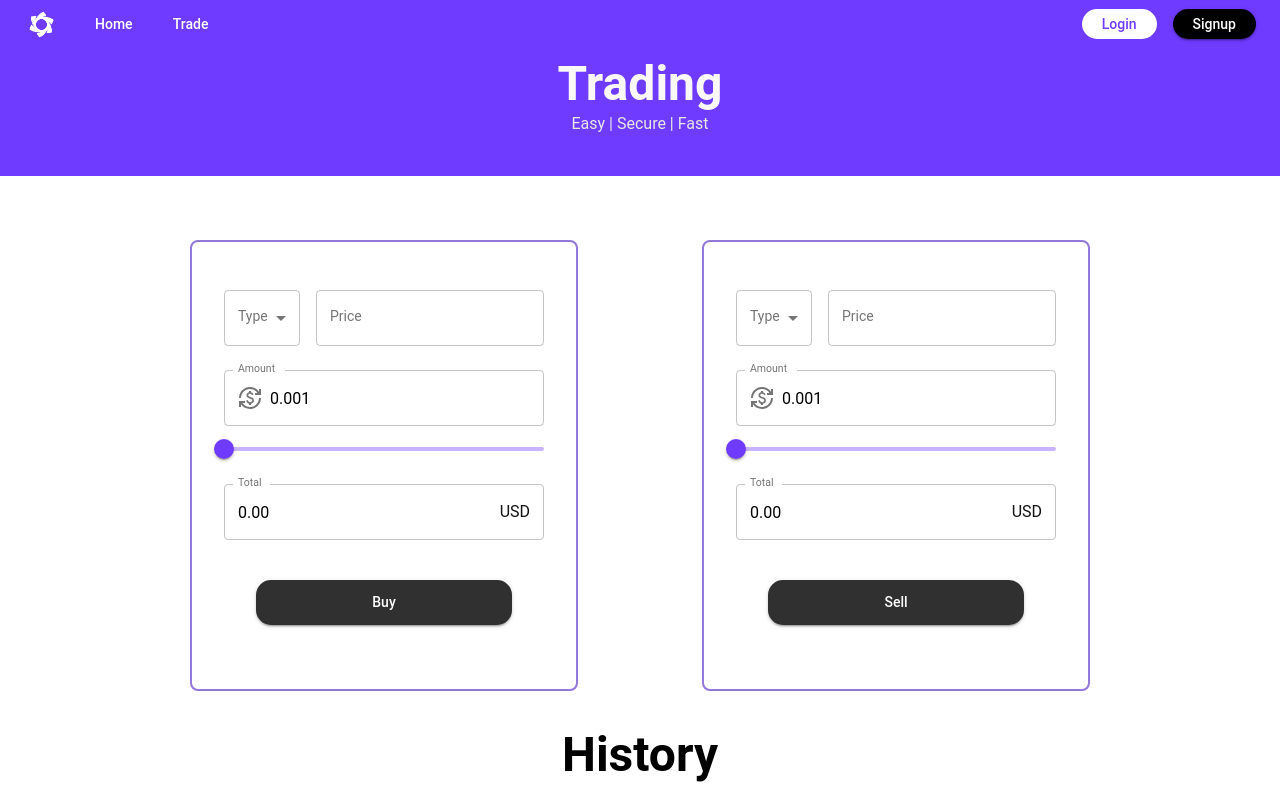
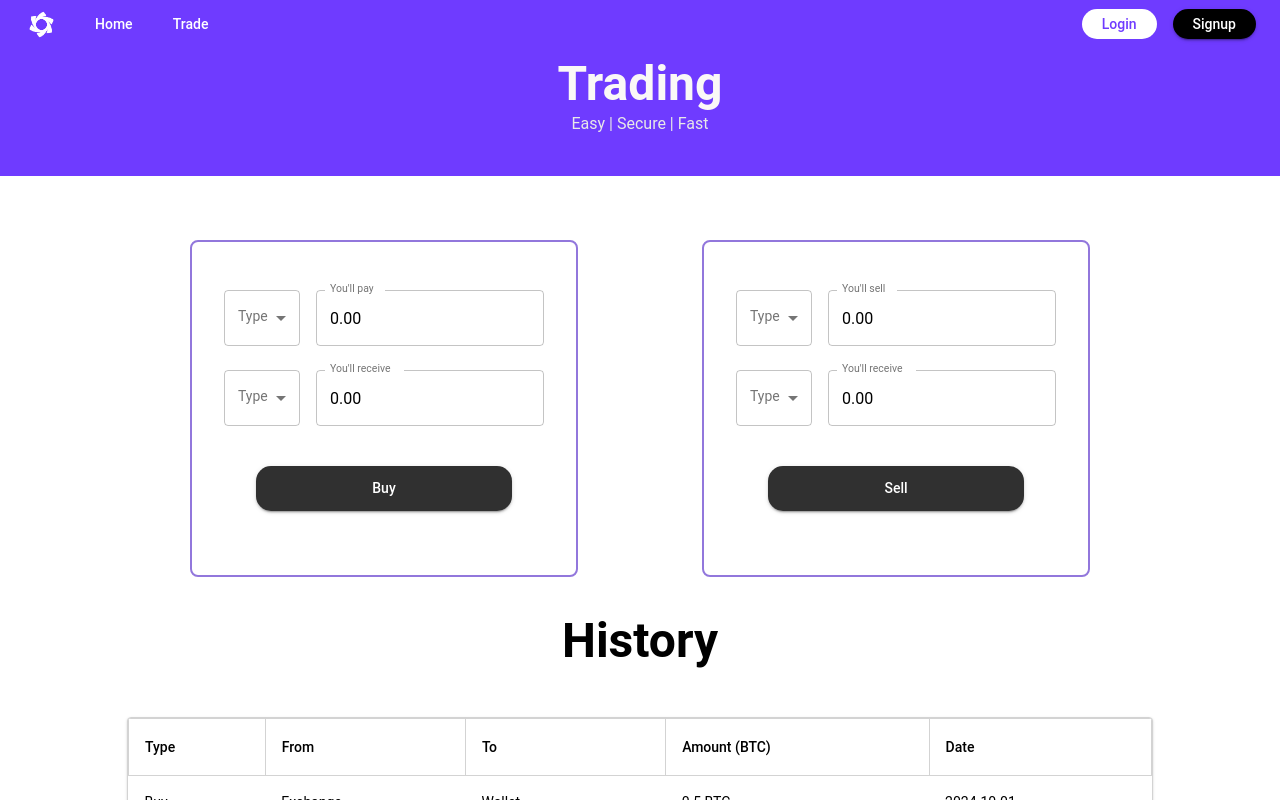
Before and after one commit to Chi-Quynh/Innovation-Project, a React (Create React App) app: page /trade in a window 1280 px wide. Shown: the top 800 px of the page. Built offline with nearby package versions, Linux system fonts and the light colour scheme; the HTML template or start-up script is replaced by a standard one.

Commit message:
Change field to match Supabase

```diff
--- a/src/components/TradingPage.js
+++ b/src/components/TradingPage.js
@@ -7,8 +7,6 @@ import {
   MenuItem,
   Box,
   Grid2,
-  Slider,
-  InputAdornment,
   Snackbar,
   Alert,
   Table,
@@ -29,51 +27,61 @@ export const coinOptions = [
     name: "Bitcoin",
     value: "BTC",
     image: "https://cryptologos.cc/logos/bitcoin-btc-logo.png",
+    price: 39820.65, // example price
   },
   {
     name: "Ethereum",
     value: "ETH",
     image: "https://cryptologos.cc/logos/ethereum-eth-logo.png",
+    price: 2743.12, // example price
   },
   {
     name: "Solana",
     value: "SOL",
     image: "https://cryptologos.cc/logos/solana-sol-logo.png",
+    price: 148.57, // example price
   },
   {
     name: "Polkadot",
     value: "DOT",
     image: "https://cryptologos.cc/logos/polkadot-new-dot-logo.png?v=022",
+    price: 27.43, // example price
   },
   {
     name: "Chainlink",
     value: "LINK",
     image: "https://cryptologos.cc/logos/chainlink-link-logo.png?v=022",
+    price: 23.89, // example price
   },
   {
     name: "Avalanche",
     value: "AVAX",
     image: "https://cryptologos.cc/logos/avalanche-avax-logo.png?v=022",
+    price: 64.72, // example price
   },
   {
     name: "Uniswap",
     value: "UNI",
     image: "https://cryptologos.cc/logos/uniswap-uni-logo.png?v=022",
+    price: 25.89, // example price
   },
   {
     name: "Aave",
     value: "AAVE",
     image: "https://cryptologos.cc/logos/aave-aave-logo.png?v=022",
+    price: 319.78, // example price
   },
   {
     name: "Polygon",
     value: "MATIC",
     image: "https://cryptologos.cc/logos/polygon-matic-logo.png?v=022",
+    price: 1.47, // example price
   },
   {
     name: "Cosmos",
     value: "ATOM",
     image: "https://cryptologos.cc/logos/cosmos-atom-logo.png?v=022",
+    price: 34.87, // example price
   },
 ];
 
@@ -115,40 +123,40 @@ export const historyData = [
 
 const TradingPage = () => {
   // State for Buy Section
-  const [buyCoinAmount, setBuyCoinAmount] = useState(0.001);
-  const [buyCoinPrice, setBuyCoinPrice] = useState(""); // State for the selected coin price
+  const [buyCoinAmount, setBuyCoinAmount] = useState("0.00");
 
   // State for Sell Section
-  const [sellCoinAmount, setSellCoinAmount] = useState(0.001);
+  const [sellCoinAmount, setSellCoinAmount] = useState("0.00");
   const [sellCoinPrice, setSellCoinPrice] = useState(""); // State for the selected coin price
 
   // State for Buy and Sell Coin Selection
-  const [buyCoin, setBuyCoin] = useState("");
-  const [sellCoin, setSellCoin] = useState("");
+  const [buyCoinSource, setBuyCoinSource] = useState("");
+  const [buyCoinDestination, setBuyCoinDestination] = useState("");
 
-  // Calculate Total Price for Buy and Sell Sections
-  const buyTotalPrice = buyCoinAmount * buyCoinPrice;
-  const sellTotalPrice = sellCoinAmount * sellCoinPrice;
+  const [sellCoinSource, setSellCoinSource] = useState("");
+  const [sellCoinDestination, setSellCoinDestination] = useState("");
 
   // Auth context to check if the user is logged in
   const { user } = useAuth(); // Destructure the user from the AuthContext
 
-  // Handlers for Buy Section Slider
-  const handleBuySliderChange = (event, newValue) => {
-    setBuyCoinAmount(newValue);
+  // Helper function to get the coin price based on coin value
+  const getCoinPrice = (coinValue) => {
+    const coin = coinOptions.find((c) => c.value === coinValue);
+    return coin ? coin.price : 0;
   };
 
-  const handleBuyInputChange = (event) => {
+  const handleBuyAmountChange = (event) => {
     setBuyCoinAmount(
       event.target.value === "" ? "" : Number(event.target.value)
     );
   };
 
-  const handleBuyPriceChange = (event) => {
-    setBuyCoinPrice(
+  const handleSellAmountChange = (event) => {
+    setSellCoinAmount(
       event.target.value === "" ? "" : Number(event.target.value)
     );
   };
+
   //Sell coin options
   const coinOption = coinOptions.map((coin) => (
     <MenuItem key={coin.name} value={coin.value}>
@@ -165,30 +173,6 @@ const TradingPage = () => {
       {coin.name}
     </MenuItem>
   ));
-
-  // Handlers for Sell Section Slider
-  const handleSellSliderChange = (event, newValue) => {
-    setSellCoinAmount(newValue);
-  };
-
-  const handleSellInputChange = (event) => {
-    setSellCoinAmount(
-      event.target.value === "" ? "" : Number(event.target.value)
-    );
-  };
-
-  const handleSellPriceChange = (event) => {
-    setSellCoinPrice(
-      event.target.value === "" ? "" : Number(event.target.value)
-    );
-  };
-
-  const formatCoinAmount = (value) => {
-    return `${value}`;
-  };
-
-  // Snackbar state for popup
-  const [popup, setPopup] = useState({ open: false, message: "", type: "" });
 
   // Handle Buy Button Click
   const handleBuyClick = () => {
@@ -230,31 +214,50 @@ const TradingPage = () => {
         }
     };
 
+  // Snackbar state for popup
+  const [popup, setPopup] = useState({ open: false, message: "", type: "" });
+
   // Close Snackbar
   const handleClosePopup = () => {
     setPopup({ open: false, message: "", type: "" });
   };
 
   // Handlers for Buy Section
-  const handleBuyCoinChange = (event) => {
-    setBuyCoin(event.target.value);
+  const handleBuyCoinSourceChange = (event) => {
+    setBuyCoinSource(event.target.value);
   };
 
   // Handlers for Sell Section
-  const handleSellCoinChange = (event) => {
-    setSellCoin(event.target.value);
+  const handleSellCoinSourceChange = (event) => {
+    setSellCoinSource(event.target.value);
   };
+
+  // Handlers for Buy Section
+  const handleBuyCoinDestinationChange = (event) => {
+    setBuyCoinDestination(event.target.value);
+  };
+
+  // Handlers for Sell Section
+  const handleSellCoinDestinationChange = (event) => {
+    setSellCoinDestination(event.target.value);
+  };
+
+  const buyExchangeRate = buyCoinSource && buyCoinDestination ? getCoinPrice(buyCoinSource) / getCoinPrice(buyCoinDestination) : 0;
+  const sellExchangeRate = sellCoinSource && sellCoinDestination ? getCoinPrice(sellCoinSource) / getCoinPrice(sellCoinDestination) : 0;
+
+  const buyTotalPrice = !isNaN(buyCoinAmount) && buyCoinAmount > 0 ? buyCoinAmount * buyExchangeRate : 0;
+  const sellTotalPrice = !isNaN(sellCoinAmount) && sellCoinAmount > 0  ? sellCoinAmount * sellExchangeRate : 0;
 
   // Validate forms
   const validateBuyForm = () => {
-    if (!buyCoin || buyCoinPrice <= 0 || isNaN(buyCoinPrice)) {
+    if (!buyCoinSource || !buyCoinDestination || buyCoinAmount <= 0 || isNaN(buyCoinAmount)) {
       return false;
     }
     return true;
   };
 
   const validateSellForm = () => {
-    if (!sellCoin || sellCoinPrice <= 0 || isNaN(sellCoinPrice)) {
+    if (!sellCoinSource || !sellCoinDestination || sellCoinAmount <= 0 || isNaN(sellCoinAmount)) {
       return false;
     }
     return true;
@@ -295,8 +298,8 @@ const TradingPage = () => {
                 variant="outlined"
                 fullWidth
                 margin="normal"
-                value={buyCoin}
-                onChange={handleBuyCoinChange}
+                value={buyCoinSource}
+                onChange={handleBuyCoinSourceChange}
                 className="white-background-textfield"
               >
                 {coinOption}
@@ -304,57 +307,46 @@ const TradingPage = () => {
             </Grid2>
             <Grid2>
               <TextField
-                label="Price"
+                label="You'll pay"
                 type="number"
                 variant="outlined"
                 fullWidth
                 margin="normal"
-                value={buyCoinPrice}
-                onChange={handleBuyPriceChange}
+                value={buyCoinAmount}
+                onChange={handleBuyAmountChange}
               />
             </Grid2>
           </Grid2>
-          {/* Number of Coins with Slider for Buy Section */}
+
+          <Grid2 className="buy-sell-grid">
+            <Grid2>
               <TextField
-            label="Amount"
-            value={buyCoinAmount}
-            onChange={handleBuyInputChange}
+                  select
+                  label="Type"
+                  variant="outlined"
                   fullWidth
                   margin="normal"
-            InputProps={{
-				readOnly: true,
-              inputProps: {
-                min: 0,
-                step: 0.001,
-              },
-              startAdornment: (
-                <InputAdornment position="start">
-                  <ExchangeIcon />
-                </InputAdornment>
-              ),
-            }}
-          />
-          <Slider
-            value={buyCoinAmount}
-            min={0.001}
-            max={1}
-            step={0.001}
-            onChange={handleBuySliderChange}
-            valueLabelDisplay="auto"
-            valueLabelFormat={formatCoinAmount}
-          />
-
+                  value={buyCoinDestination}
+                  onChange={handleBuyCoinDestinationChange}
+                  className="white-background-textfield"
+                >
+                  {coinOption}
+              </TextField>
+            </Grid2>
+            <Grid2>
               {/* Total Price Calculation */}
               <TextField
-            label="Total"
+                label="You'll receive"
                 value={buyTotalPrice.toFixed(2)} // Displaying the total price
                 fullWidth
                 margin="normal"
                 InputProps={{
                   readOnly: true, // Making the field read-only
-              endAdornment: <InputAdornment position="end">USD</InputAdornment>,
                 }}
               />
+            </Grid2>
+          </Grid2>
+
           <Box className="buy-sell-button">
             <Button
               variant="contained"
@@ -379,66 +371,54 @@ const TradingPage = () => {
                 variant="outlined"
                 fullWidth
                 margin="normal"
-                value={sellCoin}
-                onChange={handleSellCoinChange}
+                value={sellCoinSource}
+                onChange={handleSellCoinSourceChange}
               >
                 {coinOption}
               </TextField>
             </Grid2>
             <Grid2>
               <TextField
-                label="Price"
+                label="You'll sell"
                 type="number"
                 variant="outlined"
                 fullWidth
                 margin="normal"
-                value={sellCoinPrice}
-                onChange={handleSellPriceChange}
+                value={sellCoinAmount}
+                onChange={handleSellAmountChange}
               />
             </Grid2>
           </Grid2>
-          {/* Number of Coins with Slider for Sell Section */}
 
+          <Grid2 className="buy-sell-grid">
+            <Grid2>
               <TextField
-            label="Amount"
-            value={sellCoinAmount}
-            onChange={handleSellInputChange}
+                  select
+                  label="Type"
+                  variant="outlined"
                   fullWidth
                   margin="normal"
-            InputProps={{
-				readOnly: true,
-              inputProps: {
-                min: 0,
-                step: 0.001,
-              },
-              startAdornment: (
-                <InputAdornment position="start">
-                  <ExchangeIcon />
-                </InputAdornment>
-              ),
-            }}
-          />
-          <Slider
-            value={sellCoinAmount}
-            min={0.001}
-            max={1}
-            step={0.001}
-            onChange={handleSellSliderChange}
-            valueLabelDisplay="auto"
-            valueLabelFormat={formatCoinAmount}
-          />
-
+                  value={sellCoinDestination}
+                  onChange={handleSellCoinDestinationChange}
+                  className="white-background-textfield"
+                >
+                  {coinOption}
+              </TextField>
+            </Grid2>
+            <Grid2>
               {/* Total Price Calculation */}
               <TextField
-            label="Total"
+                label="You'll receive"
                 value={sellTotalPrice.toFixed(2)} // Displaying the total price
                 fullWidth
                 margin="normal"
                 InputProps={{
                   readOnly: true, // Making the field read-only
-              endAdornment: <InputAdornment position="end">USD</InputAdornment>,
                 }}
               />
+            </Grid2>
+          </Grid2>
+
           <Box className="buy-sell-button">
             <Button
               variant="contained"
```
Also changed, not shown: src/components/HomePage.js (+10 -10 lines). Lines whose indentation alone changed are shown as unchanged.
